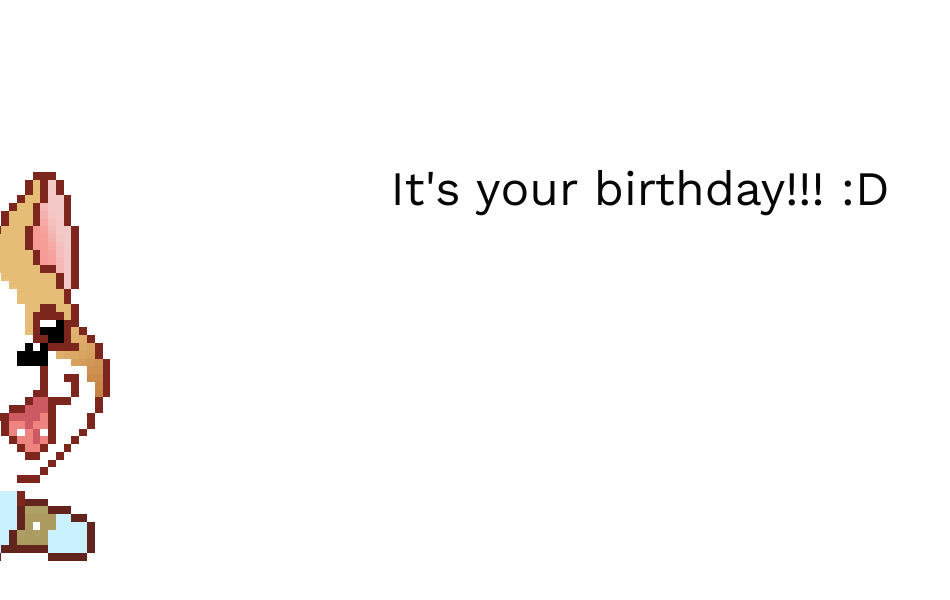
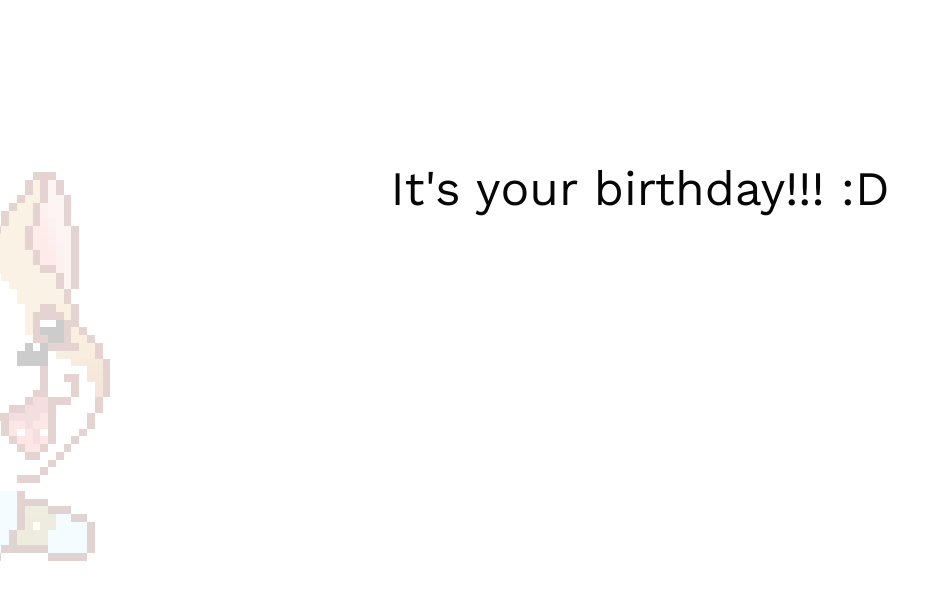
Before and after one commit to wackywoo5/corgy, a website: page index.html in a window 1280 px wide. Shown: the top 600 px of the page, without its empty margins (0-950 px from the left). Drawn offline with nearby package versions, Linux system fonts and the light colour scheme.

Commit message:
Update corgistyle.css

```diff
--- a/corgistyle.css
+++ b/corgistyle.css
@@ -52,11 +52,11 @@ footer {
   position: fixed;
   overflow: hidden;
   white-space: nowrap;
-  index: -100;
   top: 50%;
   -webkit-transform: translateY(-50%);
       -ms-transform: translateY(-50%);
           transform: translateY(-50%);
+  opacity: 0.2;
 }
 
 #player {
```
